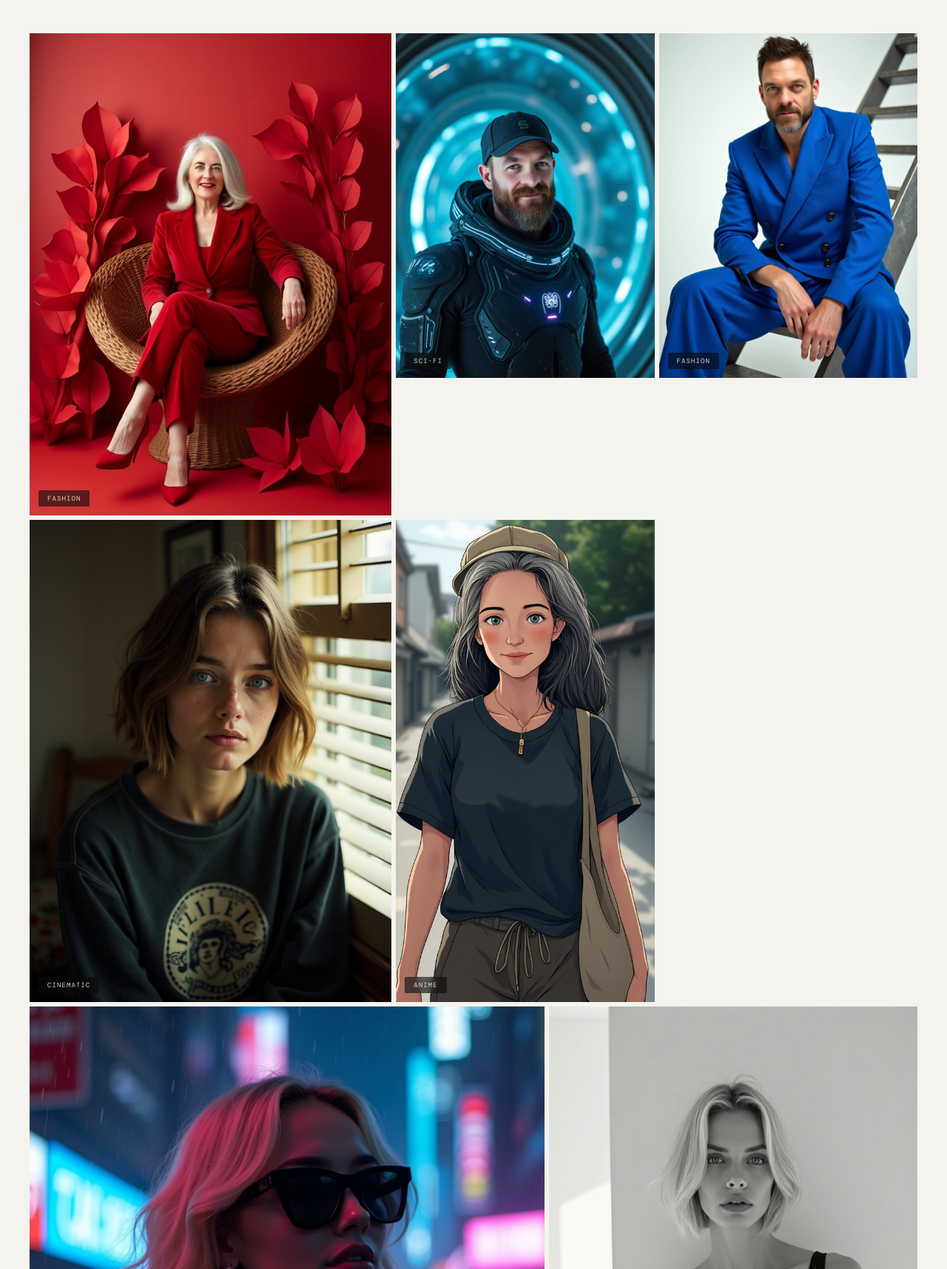
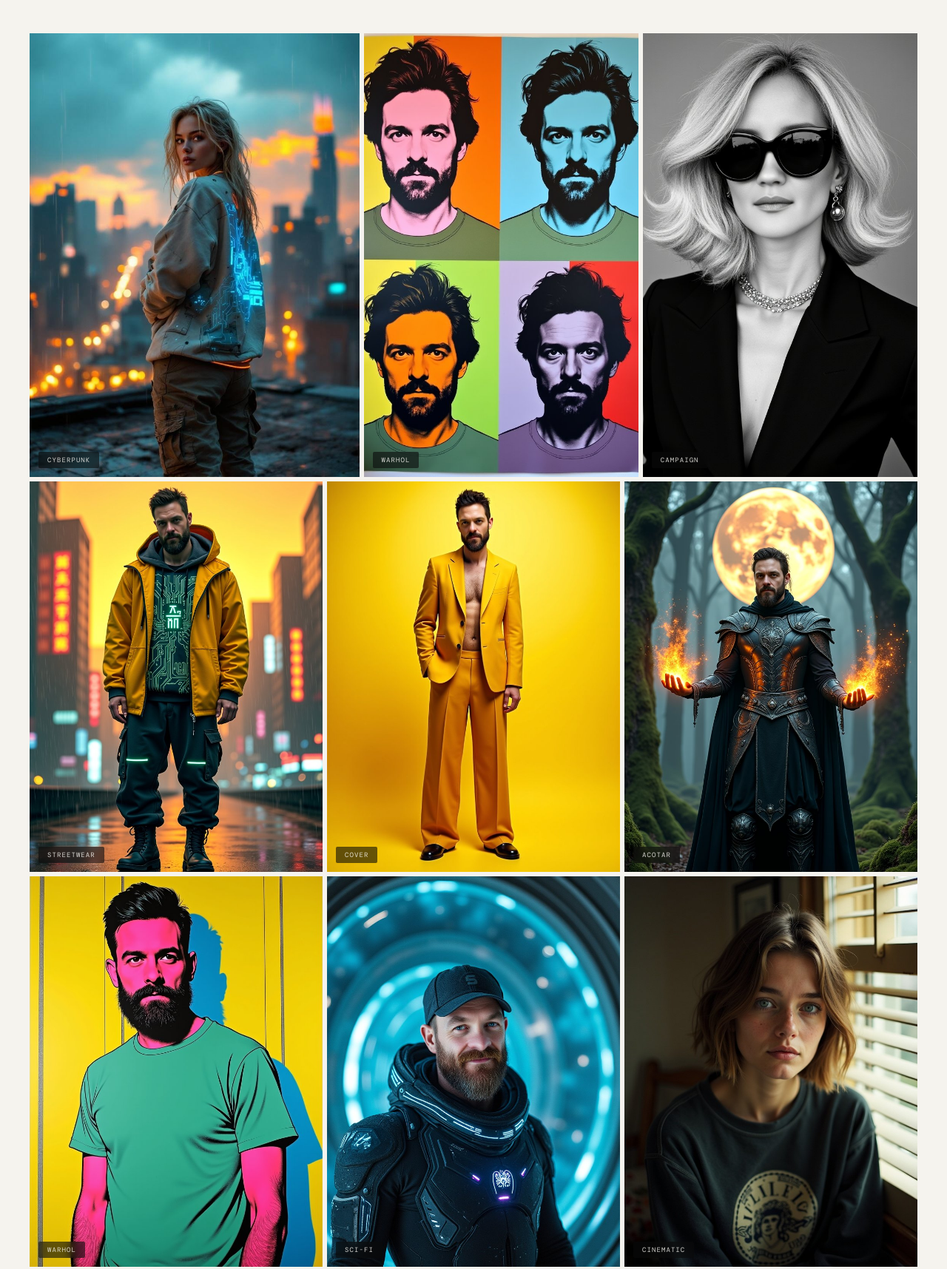
Before and after one commit to itsover99000/Alter.ego, a website: page alterego-v60/public/index.html in a window 1280 px wide. Shown: the part 1078-2794 px from the top of the page at 74% size. Drawn offline with nearby package versions, Linux system fonts and the light colour scheme; a web font is replaced by a local one.

Commit message:
v61 - new gallery images, contact footer, privacy policy, live Stripe IDs

```diff
--- a/alterego-v60/public/index.html
+++ b/alterego-v60/public/index.html
@@ -185,59 +185,53 @@
     <a href="/app/" class="gallery-link">Try it free →</a>
   </div>
 
-  <!-- Row 1: big left + 2 right -->
   <div class="fi" style="transition-delay:0.1s">
-    <div style="display:grid;grid-template-columns:1.4fr 1fr 1fr;gap:6px;margin-bottom:6px">
 
-      <!-- Hero — Fashion Editorial (tall, spans 2 rows) -->
-      <div class="g-item" style="min-height:580px;grid-row:span 2">
-        <img src="/images/fashion-3.png" alt="Fashion Editorial" style="width:100%;height:100%;object-fit:cover;object-position:center top;display:block">
-        <div class="g-label">Fashion</div>
+    <!-- Row 1: Cyberpunk Girl (tall hero) + Warhol Quad + Campaign BW -->
+    <div style="display:grid;grid-template-columns:1.2fr 1fr 1fr;gap:6px;margin-bottom:6px">
+      <div class="g-item" style="min-height:600px">
+        <img src="/images/cyberpunk-girl.png" alt="Cyberpunk" style="width:100%;height:100%;object-fit:cover;object-position:center top;display:block">
+        <div class="g-label">Cyberpunk</div>
       </div>
+      <div class="g-item" style="min-height:600px">
+        <img src="/images/warhol-quad.png" alt="Warhol" style="width:100%;height:100%;object-fit:cover;object-position:center top;display:block">
+        <div class="g-label">Warhol</div>
+      </div>
+      <div class="g-item" style="min-height:600px">
+        <img src="/images/campaign-bw.png" alt="Campaign" style="width:100%;height:100%;object-fit:cover;object-position:center top;display:block">
+        <div class="g-label">Campaign</div>
+      </div>
+    </div>
 
-      <!-- Sci-Fi -->
-      <div class="g-item" style="min-height:280px">
+    <!-- Row 2: Streetwear + Campaign Yellow + Acotar -->
+    <div style="display:grid;grid-template-columns:1fr 1fr 1fr;gap:6px;margin-bottom:6px">
+      <div class="g-item" style="min-height:400px">
+        <img src="/images/streetwear.png" alt="Streetwear" style="width:100%;height:100%;object-fit:cover;object-position:center top;display:block">
+        <div class="g-label">Streetwear</div>
+      </div>
+      <div class="g-item" style="min-height:400px">
+        <img src="/images/campaign-yellow.png" alt="Cover" style="width:100%;height:100%;object-fit:cover;object-position:center top;display:block">
+        <div class="g-label">Cover</div>
+      </div>
+      <div class="g-item" style="min-height:400px">
+        <img src="/images/acotar.png" alt="Acotar" style="width:100%;height:100%;object-fit:cover;object-position:center top;display:block">
+        <div class="g-label">Acotar</div>
+      </div>
+    </div>
+
+    <!-- Row 3: Warhol Single + Sci-Fi + Anime -->
+    <div style="display:grid;grid-template-columns:1fr 1fr 1fr;gap:6px">
+      <div class="g-item" style="min-height:320px">
+        <img src="/images/warhol-single.png" alt="Warhol" style="width:100%;height:100%;object-fit:cover;object-position:center top;display:block">
+        <div class="g-label">Warhol</div>
+      </div>
+      <div class="g-item" style="min-height:320px">
         <img src="/images/sci-fi.png" alt="Sci-Fi" style="width:100%;height:100%;object-fit:cover;object-position:center top;display:block">
         <div class="g-label">Sci-Fi</div>
       </div>
-
-      <!-- Male Fashion -->
-      <div class="g-item" style="min-height:280px">
-        <img src="/images/male-fashion.png" alt="Fashion" style="width:100%;height:100%;object-fit:cover;object-position:center top;display:block">
-        <div class="g-label">Fashion</div>
-      </div>
-
-    </div>
-
-    <!-- Row 2: 3 equal -->
-    <div style="display:grid;grid-template-columns:1.4fr 1fr 1fr;gap:6px">
-
-      <!-- spacer for the tall hero -->
-      <div style="display:none"></div>
-
-      <!-- Cinematic -->
-      <div class="g-item" style="min-height:280px">
+      <div class="g-item" style="min-height:320px">
         <img src="/images/cinematic.png" alt="Cinematic" style="width:100%;height:100%;object-fit:cover;object-position:center top;display:block">
         <div class="g-label">Cinematic</div>
-      </div>
-
-      <!-- Anime -->
-      <div class="g-item" style="min-height:280px">
-        <img src="/images/anime.png" alt="Anime" style="width:100%;height:100%;object-fit:cover;object-position:center top;display:block">
-        <div class="g-label">Anime</div>
-      </div>
-
-    </div>
-
-    <!-- Row 3: cyberpunk full width + fashion-2 -->
-    <div style="margin-top:6px;display:grid;grid-template-columns:1.4fr 1fr;gap:6px">
-      <div class="g-item" style="min-height:360px">
-        <img src="/images/cyberpunk.jpg" alt="Cyberpunk" style="width:100%;height:100%;object-fit:cover;object-position:center 30%;display:block">
-        <div class="g-label">Cyberpunk</div>
-      </div>
-      <div class="g-item" style="min-height:360px">
-        <img src="/images/fashion-2.png" alt="Editorial" style="width:100%;height:100%;object-fit:cover;object-position:center 20%;display:block">
-        <div class="g-label">Editorial</div>
       </div>
     </div>
 
@@ -299,6 +293,10 @@
 <footer>
   <a href="/" class="f-logo">Alter<span>.</span>Ego</a>
   <div class="f-copy">© 2026 alter-ego.photography · Powered by Claude & Flux AI</div>
+  <div style="display:flex;gap:20px;align-items:center">
+    <a href="mailto:contact@inhausmedia.com.au" style="font-size:9px;letter-spacing:0.08em;color:rgba(245,243,238,0.35);text-transform:uppercase;text-decoration:none;transition:color 0.2s" onmouseover="this.style.color='#c8f05a'" onmouseout="this.style.color='rgba(245,243,238,0.35)'">contact@inhausmedia.com.au</a>
+    <a href="/privacy" style="font-size:9px;letter-spacing:0.08em;color:rgba(245,243,238,0.35);text-transform:uppercase;text-decoration:none;transition:color 0.2s" onmouseover="this.style.color='#c8f05a'" onmouseout="this.style.color='rgba(245,243,238,0.35)'">Privacy Policy</a>
+  </div>
 </footer>
 
 <script>
```
Also changed, not shown: alterego-v60/public/privacy/index.html (added, +50 -0 lines), alterego-v60/public/images/acotar.png (added), alterego-v60/public/images/campaign-bw.png (added), alterego-v60/public/images/campaign-yellow.png (added), alterego-v60/public/images/cyberpunk-girl.png (added), alterego-v60/public/images/streetwear.png (added), alterego-v60/public/images/warhol-quad.png (added), alterego-v60/public/images/warhol-single.png (added).
